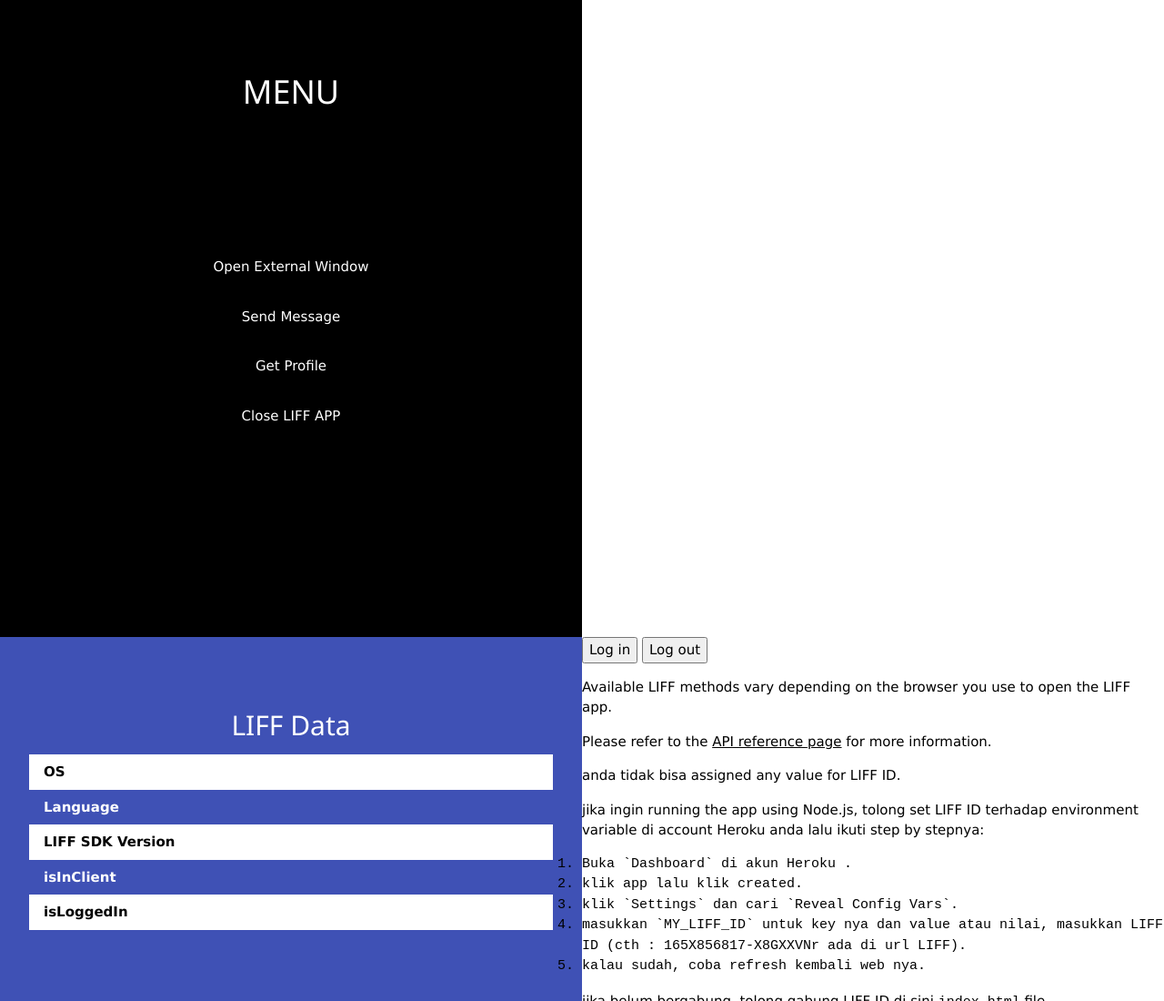
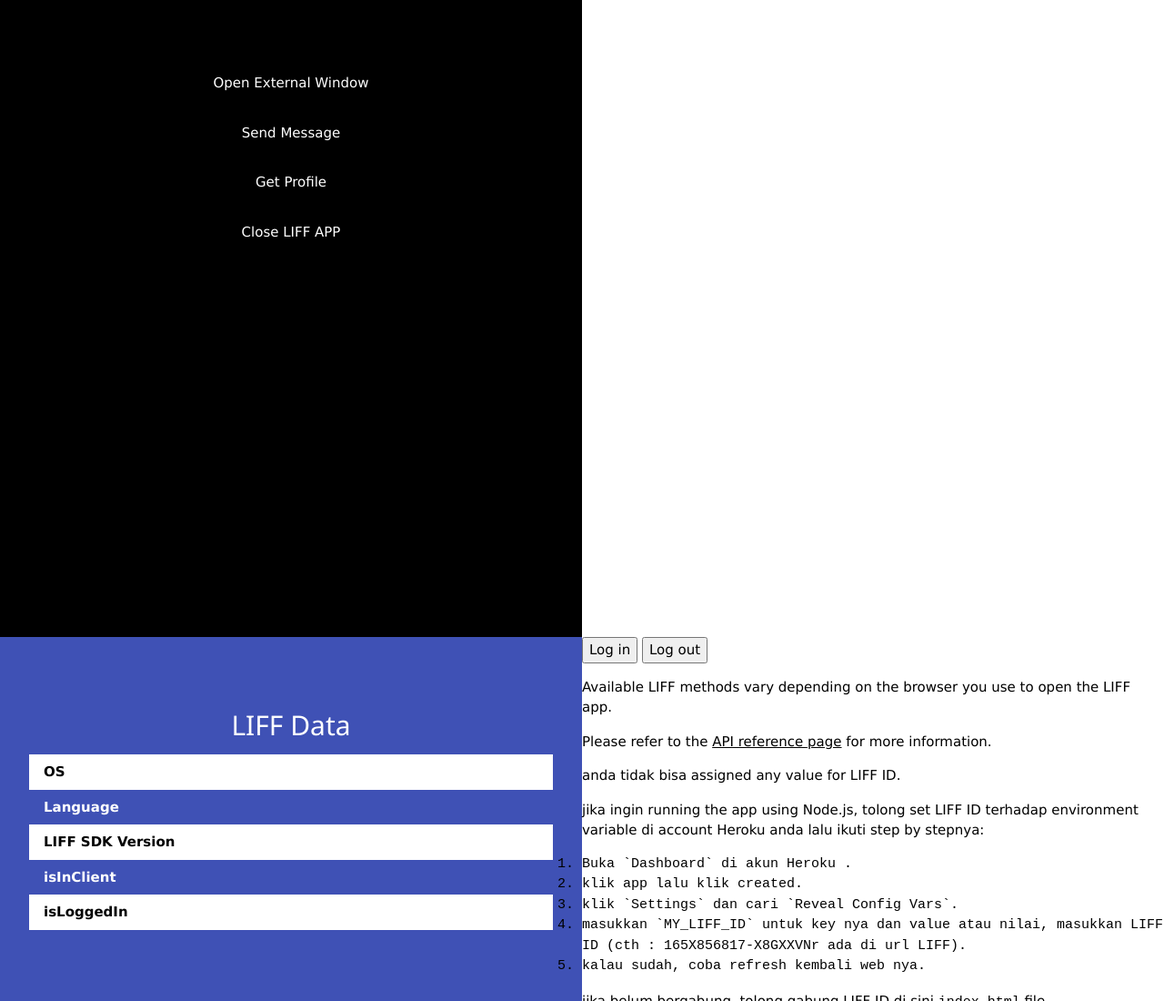
Before and after one commit to MXSHOOT/ujicoba-terakhir-line, a website: page public/index.html in a window 1280 px wide. Shown: the top 1100 px of the page at 91% size. Drawn offline with nearby package versions, Linux system fonts and the light colour scheme; no server answers.

Commit message:
Update index.html

```diff
--- a/public/index.html
+++ b/public/index.html
@@ -14,11 +14,7 @@
 <!-- First Grid: Logo & About -->
 <div class="w3-row">
   <div class="w3-half w3-black w3-container w3-center" style="height:700px">
-    <div class="w3-padding-64">
-            <div id="profileInfo">
-            <h1>MENU</h1><h1 id="userIdProfileField"></h1>
-        </div>
-    </div>
+
     <!--Action Buttom-->
     <div class="w3-padding-64">
       <a id="openWindowButton" class="w3-button w3-black w3-block w3-hover-teal w3-padding-16">Open External Window</a>
```
